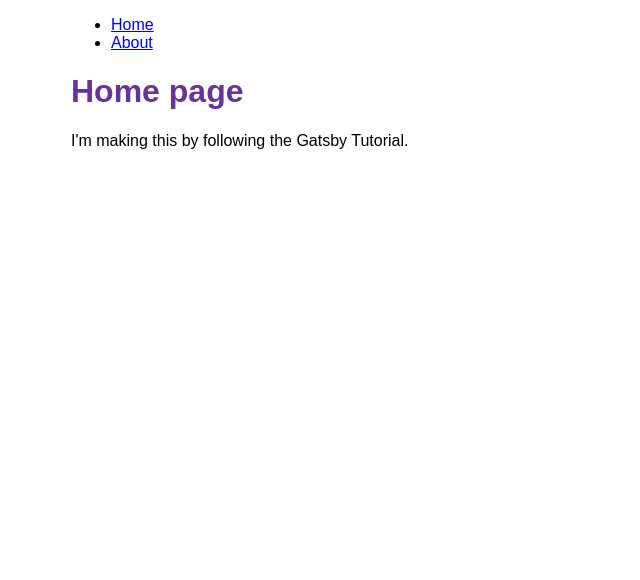
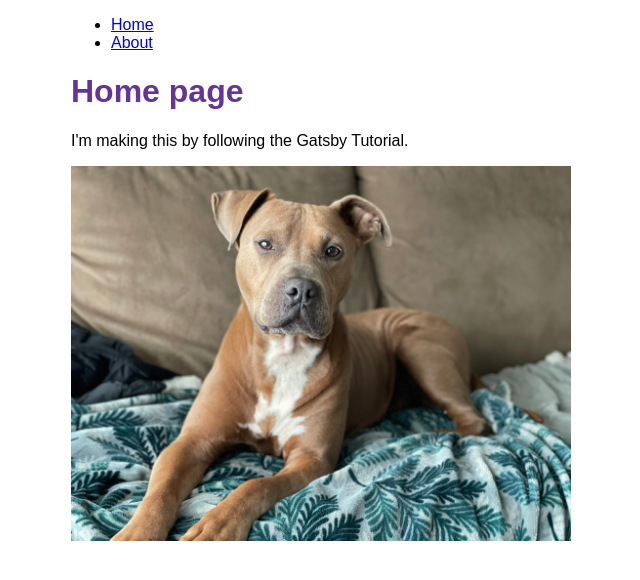
Before and after one commit to Meyerzh/my-first-gatsby-site, a Gatsby site: page / in a window 1280 px wide. Shown: the whole page, without its empty margins (319-959 px from the left). Built offline with nearby package versions, Linux system fonts and the light colour scheme; Gatsby itself is replaced by a stand-in of ours.

Commit message:
Finished Gatsby Tutorial Part 3.

```diff
--- a/src/pages/index.js
+++ b/src/pages/index.js
@@ -1,10 +1,15 @@
 import * as React from 'react'
 import Layout from '../components/layout'
+import { StaticImage } from 'gatsby-plugin-image'
 
 const IndexPage = () => {
   return (
     <Layout pageTitle="Home page">
       <p>I'm making this by following the Gatsby Tutorial.</p>
+      <StaticImage
+        alt="Clifford, a reddish-brown pitbull, dozing in a bean bag chair"
+        src="../images/clifford.jpg"
+      />
     </Layout>
   )
 }
```
Also changed, not shown: src/images/clifford.jpg (added).
